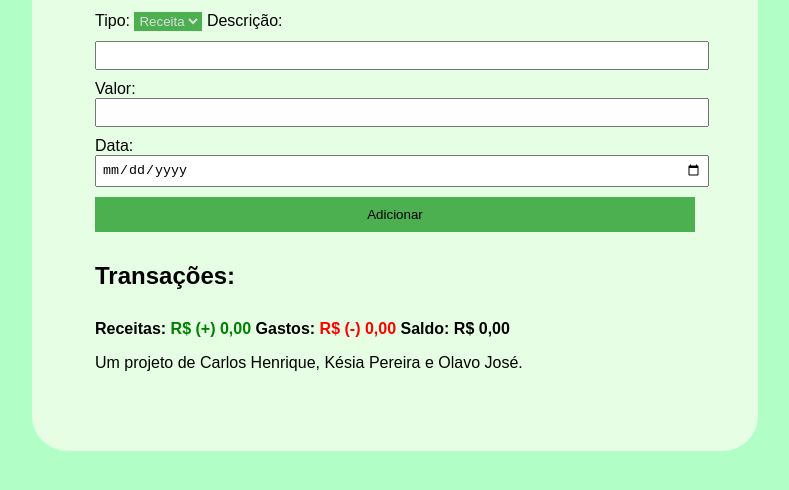
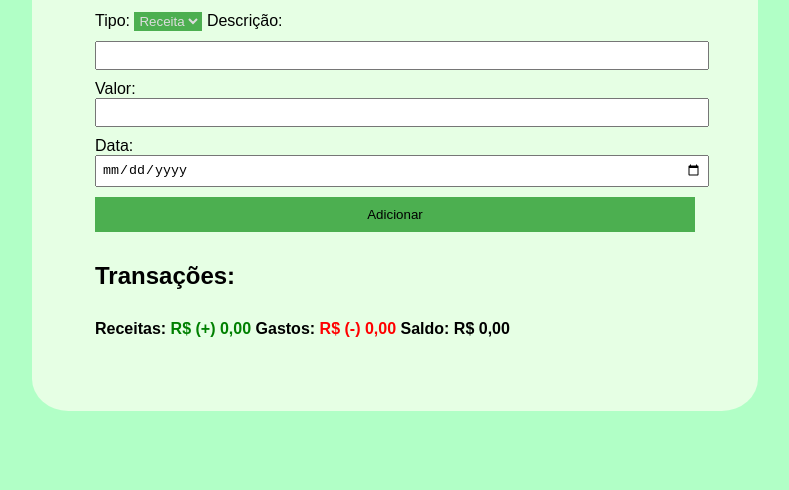
Before and after one commit to ifpi-picos/projeto-cko, a plain HTML site: page index.html in a window 1280 px wide. Shown: the part 242-732 px from the top of the page, without its empty margins (245-1034 px from the left). Drawn offline with Linux system fonts and the light colour scheme.

Commit message:
remocao dos nomes no fim

```diff
--- a/index.html
+++ b/index.html
@@ -51,10 +51,7 @@
         </div>
 
         <div class="mensagem" id="mensagem"></div>
-
-        <p>Um projeto de Carlos Henrique, Késia Pereira e Olavo José.</p>
     </div>
-
     <script src="script.js"></script>
 </body>
 </html>
```
Also changed, not shown: script.js (line endings or trailing spaces).
